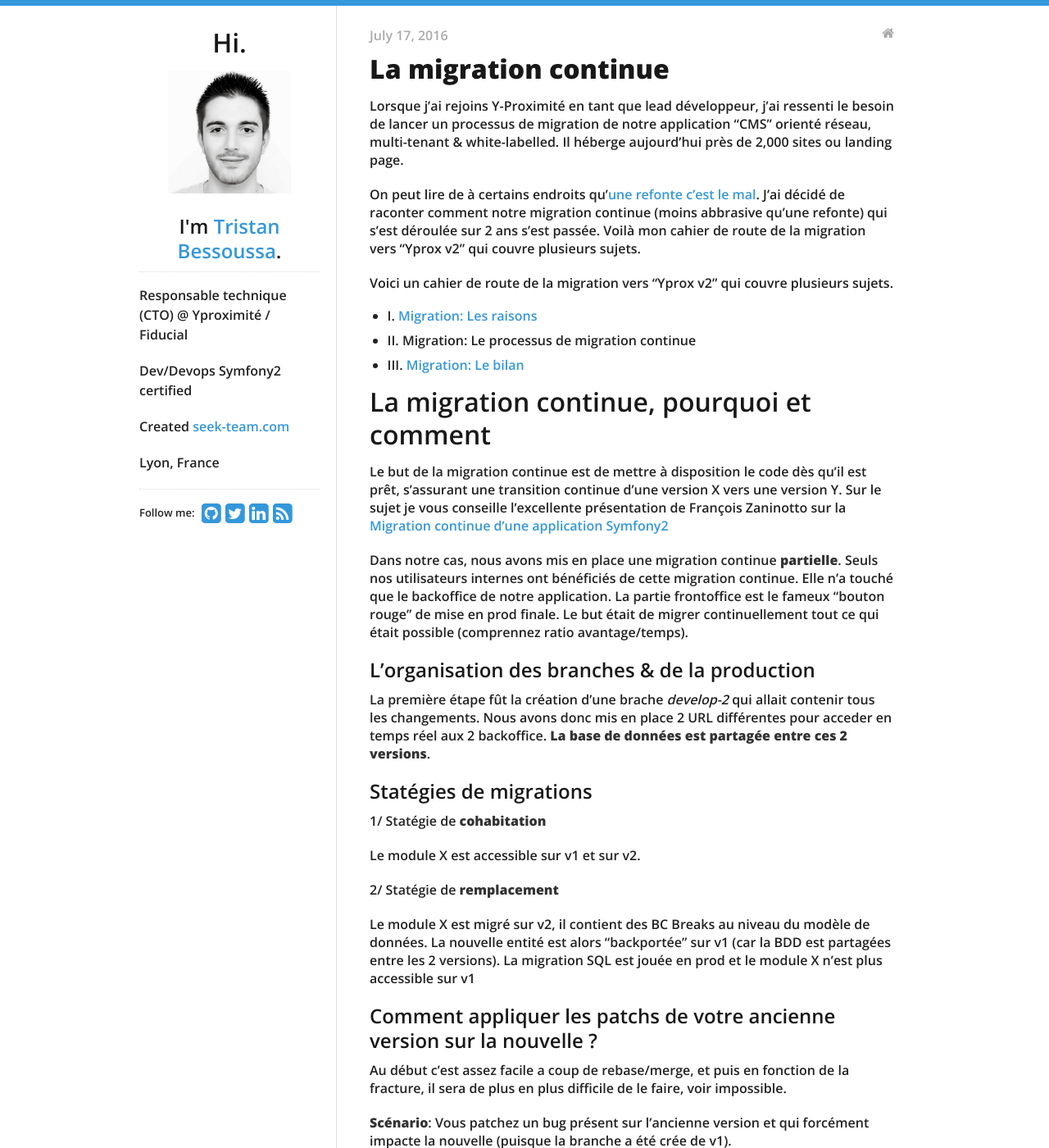
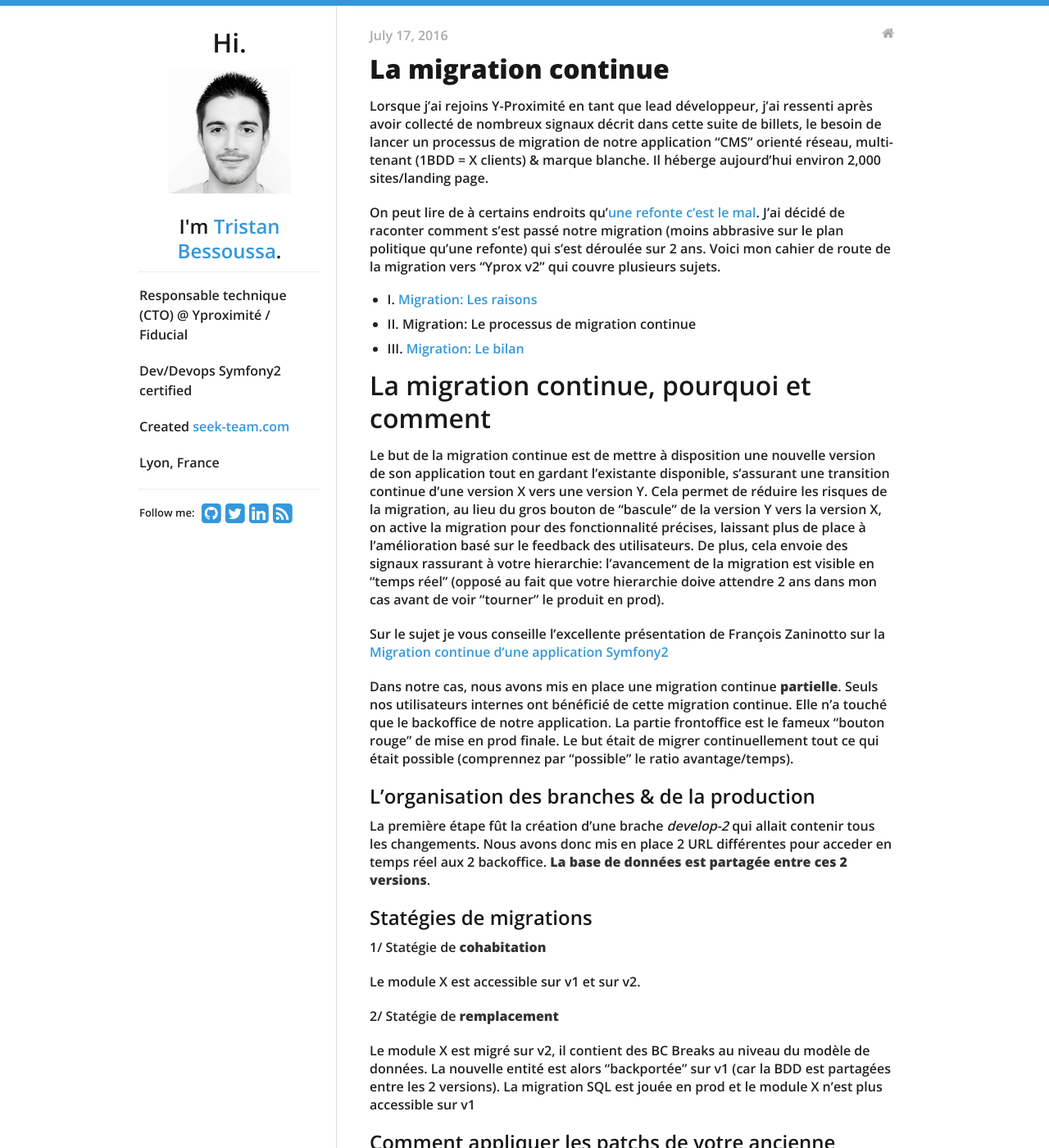
Before and after one commit to swanson/lagom, a Jekyll site: the page built from _posts/2016-07-17-migration-continue.md, in a window 1280 px wide and 1400 px high. Shown: the whole window at 82% size. Built offline with Jekyll 4.4.1, drawn with Linux system fonts in a browser that asks for light colours; nearby versions of some CDN libraries; comment, search, counter and statistics services are not loaded.

Commit message:
Typos, better explanations

```diff
--- a/_posts/2016-07-17-migration-continue.md
+++ b/_posts/2016-07-17-migration-continue.md
@@ -5,11 +5,9 @@
 - blog
 ---
 
-Lorsque j'ai rejoins Y-Proximité en tant que lead développeur, j'ai ressenti le besoin de lancer un processus de migration de notre application "CMS" orienté réseau, multi-tenant & white-labelled. Il héberge aujourd'hui près de 2,000 sites ou landing page.
+Lorsque j'ai rejoins Y-Proximité en tant que lead développeur, j'ai ressenti après avoir collecté de nombreux signaux décrit dans cette suite de billets, le besoin de lancer un processus de migration de notre application "CMS" orienté réseau, multi-tenant (1BDD = X clients) & marque blanche. Il héberge aujourd'hui environ 2,000 sites/landing page.
 
-On peut lire de à certains endroits qu'[une refonte c'est le mal](http://www.joelonsoftware.com/articles/fog0000000069.html). J'ai décidé de raconter comment notre migration continue (moins abbrasive qu'une refonte) qui s'est déroulée sur 2 ans s'est passée. Voilà mon cahier de route de la migration vers "Yprox v2" qui couvre plusieurs sujets.
-
-Voici un cahier de route de la migration vers "Yprox v2" qui couvre plusieurs sujets.
+On peut lire de à certains endroits qu'[une refonte c'est le mal](http://www.joelonsoftware.com/articles/fog0000000069.html). J'ai décidé de raconter comment s'est passé notre migration (moins abbrasive sur le plan politique qu'une refonte) qui s'est déroulée sur 2 ans. Voici mon cahier de route de la migration vers "Yprox v2" qui couvre plusieurs sujets.
 
 * I. [Migration: Les raisons]({% post_url 2016-07-16-les-raisons-dune-migration %})
 * II. Migration: Le processus de migration continue
@@ -17,11 +15,14 @@
 
 # La migration continue, pourquoi et comment
 
-Le but de la migration continue est de mettre à disposition le code dès qu'il est prêt, s'assurant une transition continue d'une version X vers une version Y.
+Le but de la migration continue est de mettre à disposition une nouvelle version de son application tout en gardant l'existante disponible, s'assurant une transition continue d'une version X vers une version Y.
+Cela permet de réduire les risques de la migration, au lieu du gros bouton de "bascule" de la version Y vers la version X, on active la migration pour des fonctionnalité précises, laissant plus de place à l'amélioration basé sur le feedback des utilisateurs.
+De plus, cela envoie des signaux rassurant à votre hierarchie: l'avancement de la migration est visible en "temps réel" (opposé au fait que votre hierarchie doive attendre 2 ans dans mon cas avant de voir "tourner" le produit en prod).
+
 Sur le sujet je vous conseille l'excellente présentation de François Zaninotto sur la [Migration continue d'une application Symfony2](https://www.youtube.com/watch?v=CvPD9iG0w-E)
 
-Dans notre cas, nous avons mis en place une migration continue **partielle**. Seuls nos utilisateurs internes ont bénéficiés de cette migration continue. Elle n'a touché que le backoffice de notre application. La partie frontoffice est le fameux "bouton rouge" de mise en prod finale.
-Le but était de migrer continuellement tout ce qui était possible (comprennez ratio avantage/temps).
+Dans notre cas, nous avons mis en place une migration continue **partielle**. Seuls nos utilisateurs internes ont bénéficié de cette migration continue. Elle n'a touché que le backoffice de notre application. La partie frontoffice est le fameux "bouton rouge" de mise en prod finale.
+Le but était de migrer continuellement tout ce qui était possible (comprennez par "possible" le ratio avantage/temps).
 
 ## L'organisation des branches & de la production
 
```
Also changed, not shown: _posts/2016-07-16-les-raisons-dune-migration.md (+9 -9 lines), _posts/2016-07-18-migration-couts-et-gains.md (+2 -4 lines).
